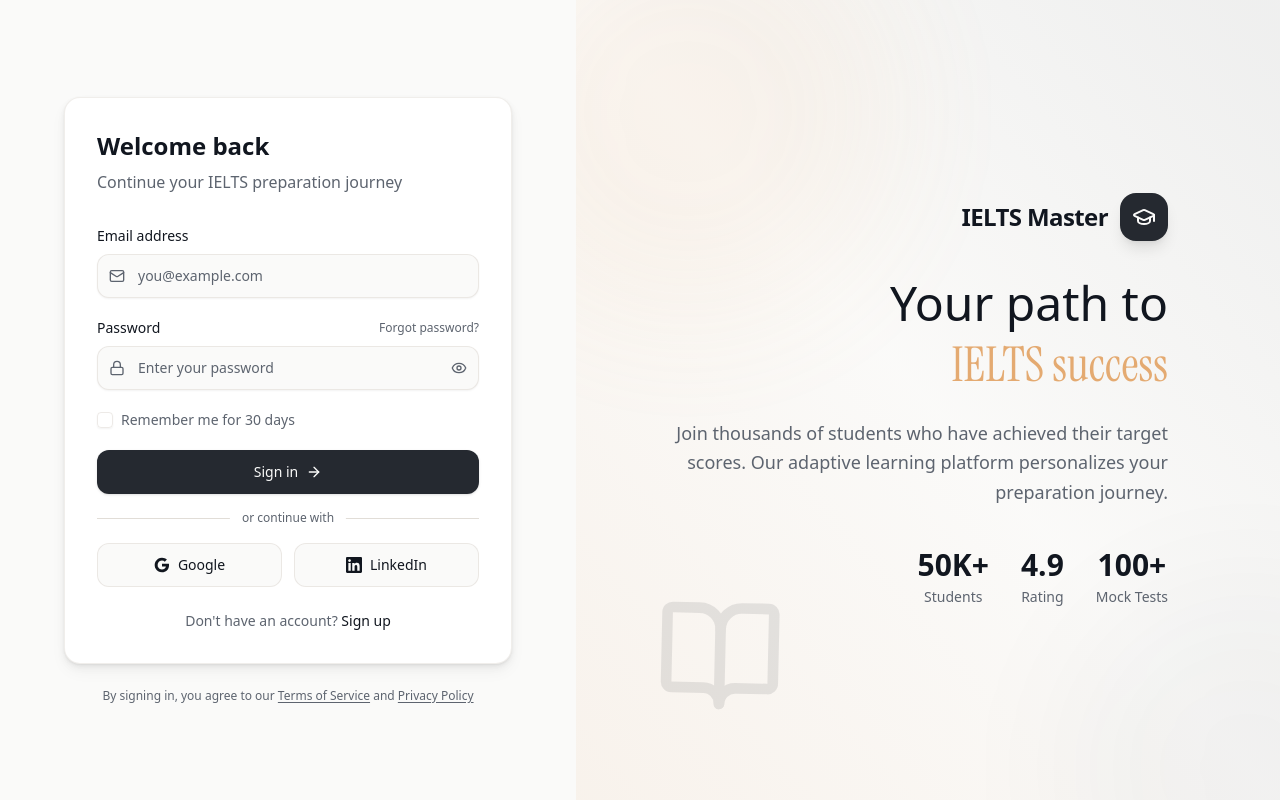
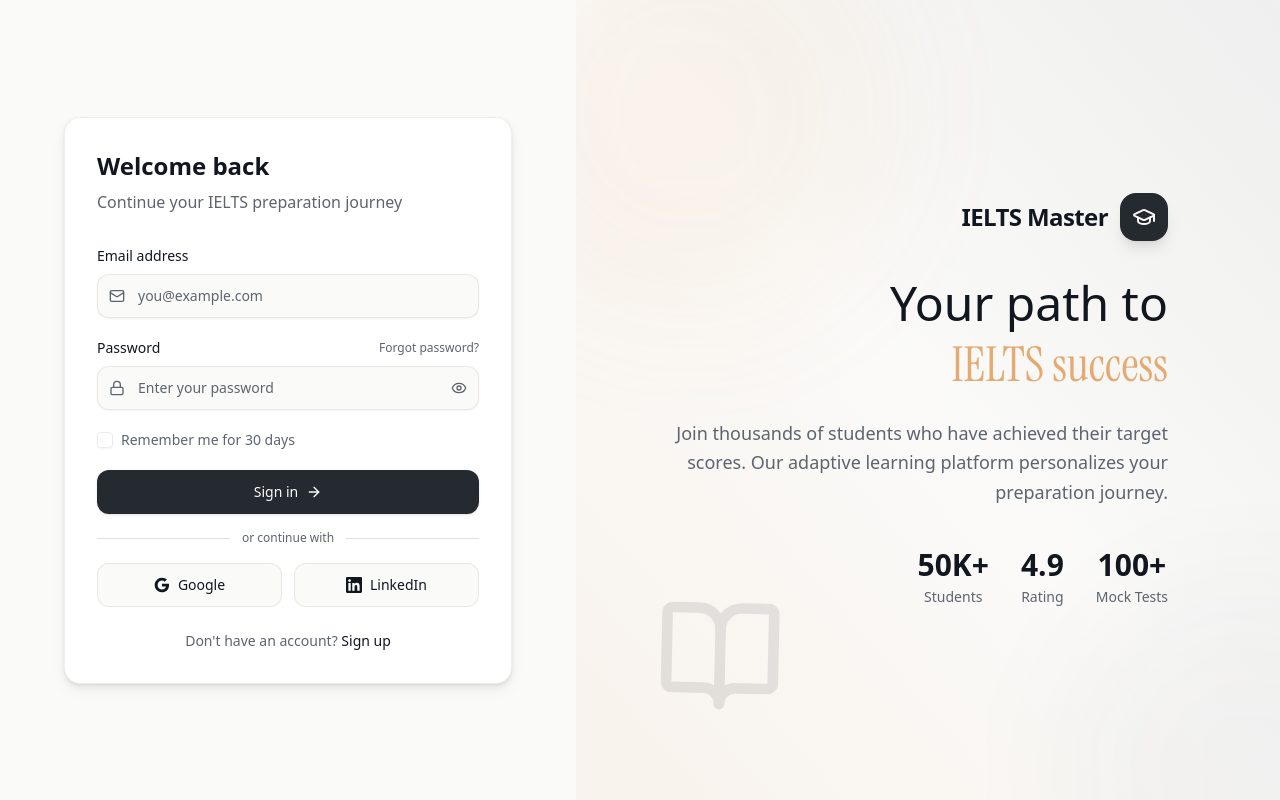
Before and after one commit to shamiunshadid/crimson-watch, a Next.js app in the folder frontend/: page /sign-in in a window 1280 px wide. Built offline with nearby package versions, Linux system fonts and the light colour scheme.

Commit message:
Removed terms and condition section from this sign in page.

```diff
--- a/frontend/src/app/sign-in/page.tsx
+++ b/frontend/src/app/sign-in/page.tsx
@@ -317,7 +317,7 @@ export default function SignInPage() {
           </motion.div>
 
           {/* Terms */}
-          <motion.p
+          {/* <motion.p
             className="text-center text-xs text-muted-foreground mt-6 px-4"
             variants={itemVariants}
           >
@@ -329,7 +329,7 @@ export default function SignInPage() {
             <a href="#" className="underline underline-offset-2 hover:text-foreground transition-colors">
               Privacy Policy
             </a>
-          </motion.p>
+          </motion.p> */}
         </motion.div>
       </motion.div>
 
```
